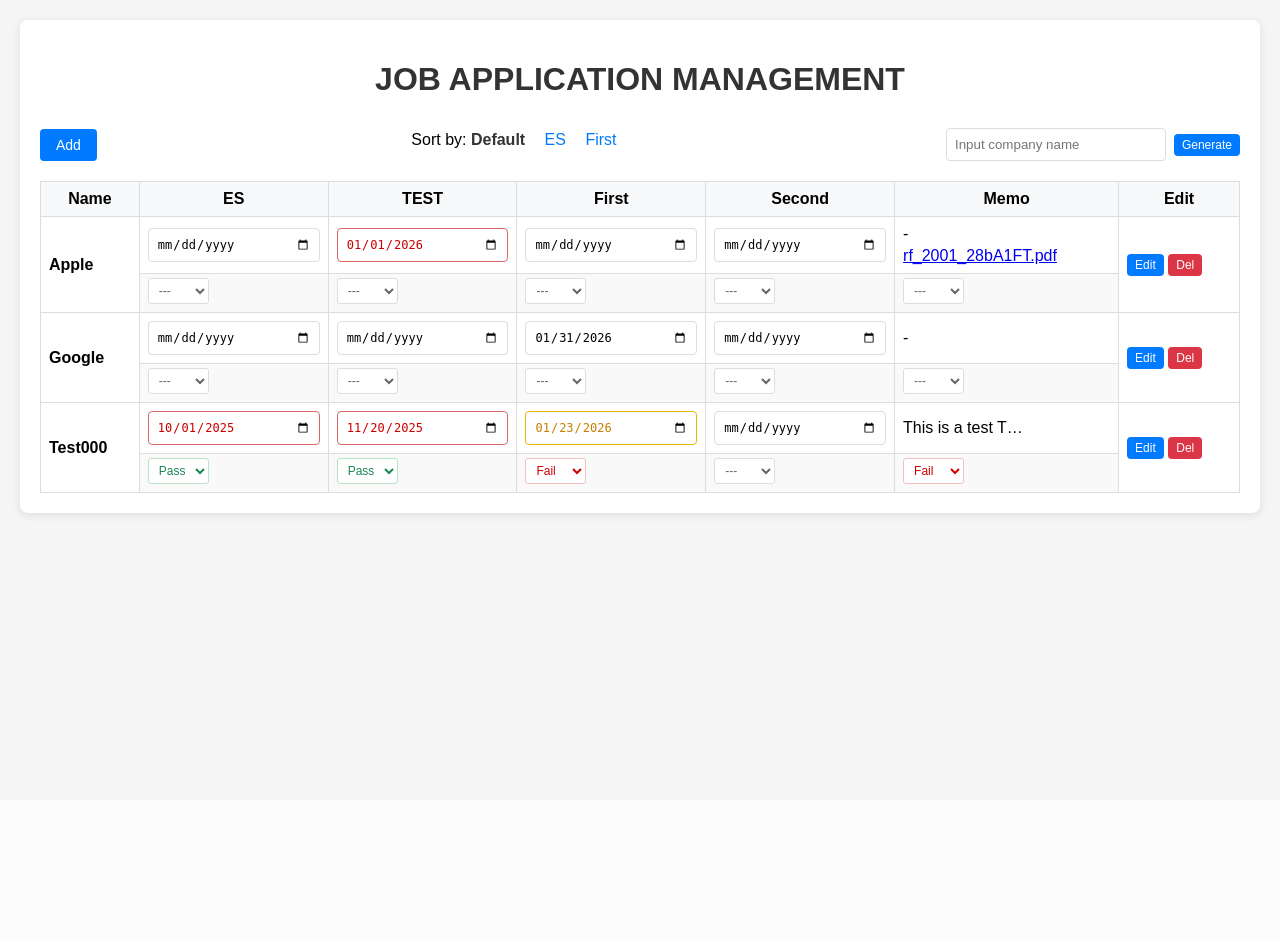
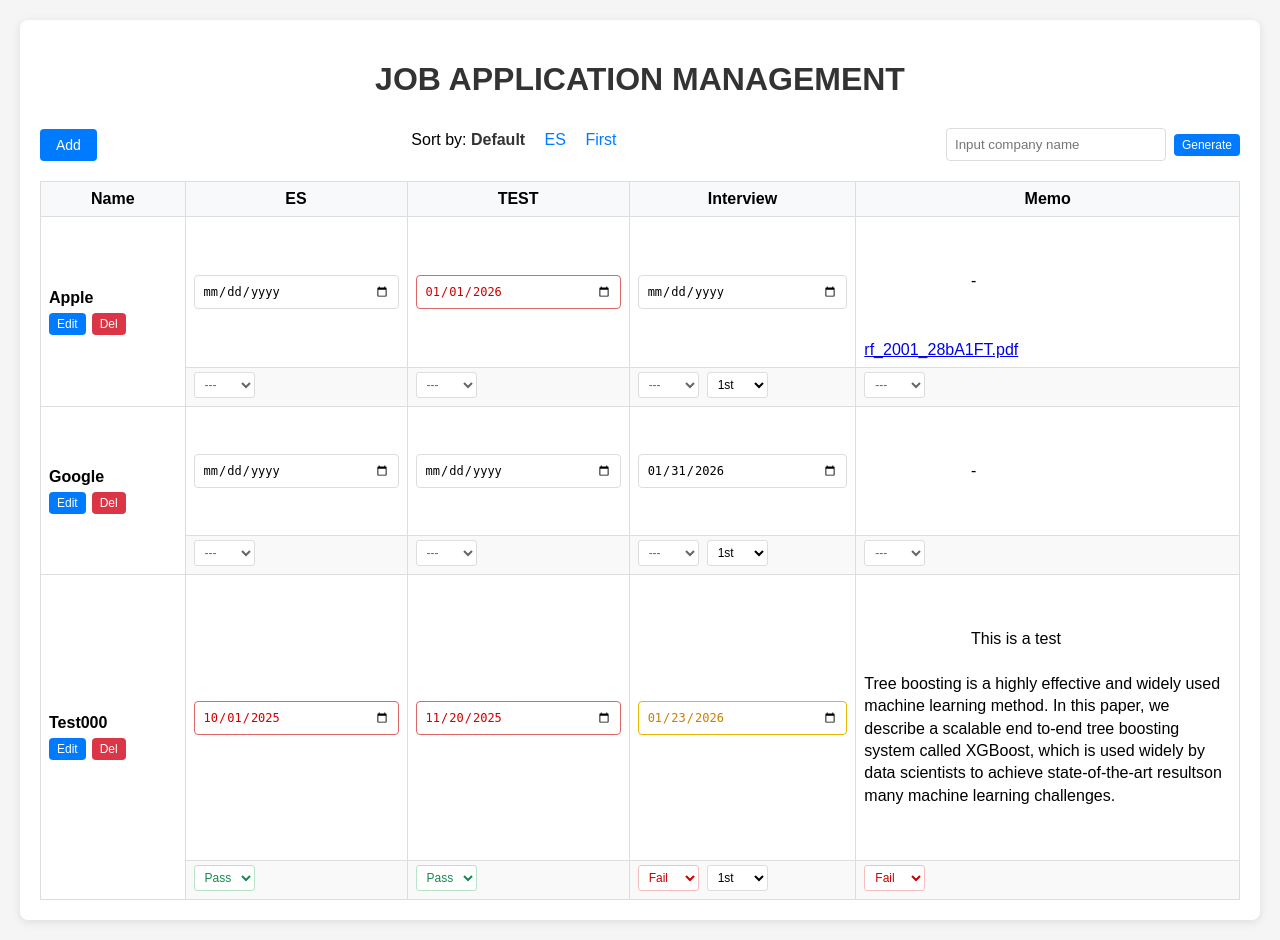
Before and after one commit to AIsPoteX/JobApplicationManagement, a Django app: page / in a window 1280 px wide. Before the commit the page ends 518 px from the top, so only its background shows below. Run offline with Django 5.2, Linux system fonts and the light colour scheme; data comes from the database, SQL or seed files in the repository; both versions use the stored data as it was after the commit.

Commit message:
fourth commit
-UI adjustment

```diff
--- a/jobs/forms.py
+++ b/jobs/forms.py
@@ -6,5 +6,5 @@ class JobApplicationForm(forms.ModelForm):
         model = JobApplication
         fields = ['company_name', 'notes', 'pdf_file']
         widgets = {
-            'notes': forms.Textarea(attrs={'maxlength': 100, 'placeholder': 'input...'}),
+            'notes': forms.Textarea(attrs={'maxlength': 500, 'placeholder': 'input...'}),
         }
--- a/jobs/models.py
+++ b/jobs/models.py
@@ -19,7 +19,7 @@ class JobApplication(models.Model):
     second_interview_date = models.DateField(null=True, blank=True ,verbose_name="Second Interview Date")
 
     # 备注栏
-    notes = models.TextField(max_length=100, blank=True , verbose_name="Memo")
+    notes = models.TextField(max_length=500, blank=True , verbose_name="Memo")
 
     # PDF 文件上传
     pdf_file = models.FileField(
--- a/jobs/templates/jobs/base.html
+++ b/jobs/templates/jobs/base.html
@@ -139,6 +139,12 @@
         .status-form {
             margin: 0;
         }
+        .status-round-row {
+            display: flex;
+            align-items: center;
+            gap: 8px;
+            flex-wrap: wrap;
+        }
         .date-form {
             margin: 0;
         }
@@ -160,6 +166,18 @@
         }
         .status-select.status-default {
             color: #666;
+        }
+        .round-select {
+            width: auto;
+            padding: 4px 6px;
+            font-size: 12px;
+            border: 1px solid #ddd;
+            border-radius: 3px;
+            background-color: white;
+        }
+        .round-select.round-final {
+            color: #c00;
+            border-color: #f3c0c0;
         }
         .date-input {
             width: auto;
@@ -214,6 +232,13 @@
         .job-row:hover, .status-row:hover {
             background-color: #f5f5f5;
         }
+        .col-memo {
+            width: 32%;
+        }
+        .note-text {
+            white-space: pre-wrap;
+            line-height: 1.4;
+        }
         .brief-search {
             display: flex;
             gap: 8px;
--- a/jobs/templates/jobs/edit_job.html
+++ b/jobs/templates/jobs/edit_job.html
@@ -15,7 +15,7 @@
     </div>
 
     <div class="form-group">
-        <label for="{{ form.notes.id_for_label }}">{{ form.notes.label }} (less than 100 words)</label>
+        <label for="{{ form.notes.id_for_label }}">{{ form.notes.label }} (less than 500 words)</label>
         {{ form.notes }}
         {% if form.notes.errors %}
             <div class="error">{{ form.notes.errors }}</div>
@@ -45,7 +45,7 @@
 <script>
 // 显示备注字符计数
 document.getElementById('{{ form.notes.id_for_label }}').addEventListener('input', function() {
-    const maxLength = 100;
+    const maxLength = 500;
     const currentLength = this.value.length;
     const label = this.previousElementSibling;
 
--- a/jobs/templates/jobs/job_list.html
+++ b/jobs/templates/jobs/job_list.html
@@ -33,16 +33,24 @@
             <th>Name</th>
             <th>ES</th>
             <th>TEST</th>
-            <th>First</th>
-            <th>Second</th>
-            <th>Memo</th>
-            <th>Edit</th>
+            <th>Interview</th>
+            <th class="col-memo">Memo</th>
         </tr>
     </thead>
     <tbody>
         {% for job in jobs %}
         <tr class="job-row">
-            <td rowspan="2"><strong>{{ job.company_name }}</strong></td>
+            <td rowspan="2">
+                <div><strong>{{ job.company_name }}</strong></div>
+                <div style="margin-top:6px; display:flex; gap:6px; flex-wrap:wrap;">
+                    <a href="{% url 'edit_job' job.id %}" class="btn btn-small">Edit</a>
+                    <form method="post" action="{% url 'delete_job' job.id %}" style="display: inline;"
+                          onsubmit="return confirm('Delete {{ job.company_name }} ?')">
+                        {% csrf_token %}
+                        <button type="submit" class="btn btn-danger btn-small">Del</button>
+                    </form>
+                </div>
+            </td>
 
             <!-- 投递截至日期 -->
             <td>
@@ -68,7 +76,7 @@
                 </form>
             </td>
 
-            <!-- 一面日期 -->
+            <!-- 面试日期 -->
             <td>
                 <form method="post" action="{% url 'update_date' %}" class="date-form">
                     {% csrf_token %}
@@ -80,23 +88,11 @@
                 </form>
             </td>
 
-            <!-- 二面日期 -->
-            <td>
-                <form method="post" action="{% url 'update_date' %}" class="date-form">
-                    {% csrf_token %}
-                    <input type="hidden" name="job_id" value="{{ job.id }}">
-                    <input type="hidden" name="field" value="second_interview_date">
-                    <input type="date" name="date_value"
-                           value="{% if job.second_interview_date %}{{ job.second_interview_date|date:'Y-m-d' }}{% endif %}"
-                           onchange="this.form.submit()" class="date-input">
-                </form>
-            </td>
-
             <!-- 备注内容 + 已上传 PDF 链接 -->
-            <td>
+            <td class="col-memo">
                 <div class="note-text">
                     {% if job.notes %}
-                        {{ job.notes|truncatechars:20 }}
+                        {{ job.notes }}
                     {% else %}
                         -
                     {% endif %}
@@ -108,14 +104,6 @@
                 {% endif %}
             </td>
 
-            <td rowspan="2">
-                <a href="{% url 'edit_job' job.id %}" class="btn btn-small">Edit</a>
-                <form method="post" action="{% url 'delete_job' job.id %}" style="display: inline;"
-                      onsubmit="return confirm('Delete {{ job.company_name }} ?')">
-                    {% csrf_token %}
-                    <button type="submit" class="btn btn-danger btn-small">Del</button>
-                </form>
-            </td>
         </tr>
         <tr class="status-row">
             <!-- 投递状态 -->
@@ -146,8 +134,9 @@
                 </form>
             </td>
 
-            <!-- 一面状态 -->
+            <!-- 面试状态 -->
             <td>
+                <div class="status-round-row">
                     <form method="post" action="{% url 'update_status' %}" class="status-form">
                         {% csrf_token %}
                         <input type="hidden" name="job_id" value="{{ job.id }}">
@@ -158,20 +147,20 @@
                             <option value="fail" {% if job.first_interview_status == 'fail' %}selected{% endif %}>Fail</option>
                         </select>
                     </form>
-            </td>
-
-            <!-- 二面状态 -->
-            <td>
-                <form method="post" action="{% url 'update_status' %}" class="status-form">
-                    {% csrf_token %}
-                    <input type="hidden" name="job_id" value="{{ job.id }}">
-                    <input type="hidden" name="field" value="second_interview_status">
-                    <select name="status" onchange="this.form.submit()" class="status-select">
-                        <option value="---" {% if job.second_interview_status == '---' %}selected{% endif %}>---</option>
-                        <option value="pass" {% if job.second_interview_status == 'pass' %}selected{% endif %}>Pass</option>
-                        <option value="fail" {% if job.second_interview_status == 'fail' %}selected{% endif %}>Fail</option>
+                    <select class="round-select" aria-label="Interview round">
+                        <option value="1st" selected>1st</option>
+                        <option value="2nd">2nd</option>
+                        <option value="3rd">3rd</option>
+                        <option value="4th">4th</option>
+                        <option value="5th">5th</option>
+                        <option value="6th">6th</option>
+                        <option value="7th">7th</option>
+                        <option value="8th">8th</option>
+                        <option value="9th">9th</option>
+                        <option value="10th">10th</option>
+                        <option value="Final">Final</option>
                     </select>
-                </form>
+                </div>
             </td>
 
             <!-- 备注结果 -->
@@ -251,6 +240,15 @@
         });
     }
 
+    function colorRoundSelects() {
+        document.querySelectorAll('.round-select').forEach(function(sel) {
+            sel.classList.remove('round-final');
+            if (sel.value === 'Final') {
+                sel.classList.add('round-final');
+            }
+        });
+    }
+
     async function fetchBrief() {
         const name = (input.value || '').trim();
         if (!name) {
@@ -299,8 +297,12 @@
 
     colorDateInputs();
     colorStatusSelects();
+    colorRoundSelects();
     document.querySelectorAll('.status-select').forEach(function(sel) {
         sel.addEventListener('change', colorStatusSelects);
+    });
+    document.querySelectorAll('.round-select').forEach(function(sel) {
+        sel.addEventListener('change', colorRoundSelects);
     });
 })();
 </script>
```
Also changed, not shown: db.sqlite3, jobs/migrations/0006_alter_jobapplication_notes.py (added), jobs/migrations/0007_jobattachment.py (added), jobs/migrations/0008_delete_jobattachment.py (added), 9 other files. Lines whose indentation alone changed are shown as unchanged.
